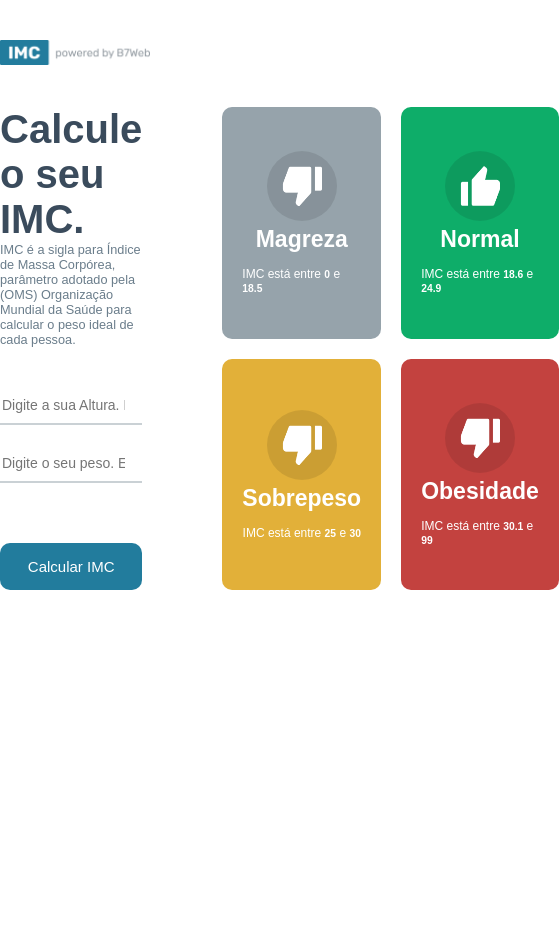
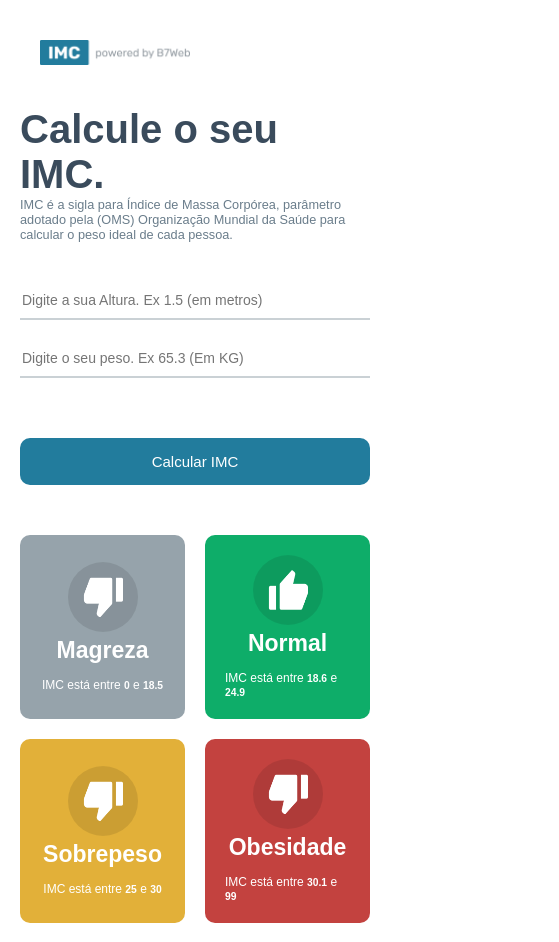
Before and after one commit to setxpro/Calculadora-de-IMC, a React (Create React App) app: page / in a window 390 px wide. Shown: the whole page, 559 px wide, since content can reach past the window. Before the commit the page ends 844 px from the top, so only its background shows below. Built offline with nearby package versions, Linux system fonts and the light colour scheme.

Commit message:
Project-responsive

```diff
--- a/src/App.tsx
+++ b/src/App.tsx
@@ -13,8 +13,7 @@ const App: React.FC = () => {
   const [heightField, setHeightField] = useState<number>(0);
   const [weightField, setWeightField] = useState<number>(0);
 
-  const [showSingleLevel, setShowSingleLevel] = useState<LevelImc | null>(null)
-
+  const [showSingleLevel, setShowSingleLevel] = useState<LevelImc | null>(null);
 
   function handleCalculateImc() {
     if (heightField && weightField) {
@@ -77,7 +76,7 @@ const App: React.FC = () => {
               {showSingleLevel &&
               <C.ContentRightSideBig>
                 <C.ContentArrowLeftIcon onClick={handleBackButton}>
-                  <img src={ArrowLeftImage} alt="goback" width={25}/>
+                    <img src={ArrowLeftImage} alt="goback" width={25}/>
                 </C.ContentArrowLeftIcon>
                   <GridItem item={showSingleLevel}/>
                 </C.ContentRightSideBig>}
--- a/src/styles/AppStyle.ts
+++ b/src/styles/AppStyle.ts
@@ -3,9 +3,14 @@ import { LevelImc } from '../types/imc';
 
 export const Container = styled.div`
 
+  @media (max-width: 770px) {
+    padding: 0 20px;
+  }
 `;
 export const Header = styled.header`
-
+  @media (max-width: 770px) {
+      padding: 0 20px;
+  }
 `;
 
 export const HeaderContainer = styled.div`
@@ -18,10 +23,18 @@ export const Content = styled.div`
     display: flex;
     max-width: 900px;
     margin: auto;
+
+    @media (max-width: 770px) {
+        flex-direction: column;
+  }
 `;
 export const ContentLeftSide = styled.div<{btnDisabled: LevelImc | null}>`
     flex: 1;
     margin-right: 40px;
+
+    @media (max-width: 770px) {
+        margin-right: 0;
+    }
 
     h1 {
         margin: 0;
@@ -74,6 +87,11 @@ export const ContentRightSide = styled.div`
     flex: 1;
     margin-left: 40px;
 
+    @media (max-width: 770px) {
+        margin-left: 0;
+        margin-top: 50px;
+    }
+
     display: flex;
 `;
 export const GridRightSide = styled.div`
@@ -82,12 +100,19 @@ export const GridRightSide = styled.div`
 
   grid-template-columns: repeat(2, 1fr);
   gap: 20px;
+
+    @media (max-width: 770px) {
+        margin-bottom: 1.5rem;
+    }
 `;
 
 export const ContentRightSideBig = styled.div`
     flex: 1;
     display: flex;
 
+    @media (max-width: 770px) {
+        margin-bottom: 1rem;
+    }
 `;
 export const ContentArrowLeftIcon = styled.div`
     position: absolute;
@@ -106,6 +131,13 @@ export const ContentArrowLeftIcon = styled.div`
 
     transition: all 1s ease;
 
+
+    @media (max-width: 770px) {
+        margin-top: -25px;
+        margin-left: 35px;
+        transform: rotate(90deg);
+    }
+
     &:hover {
         opacity: .8;
     }
```
